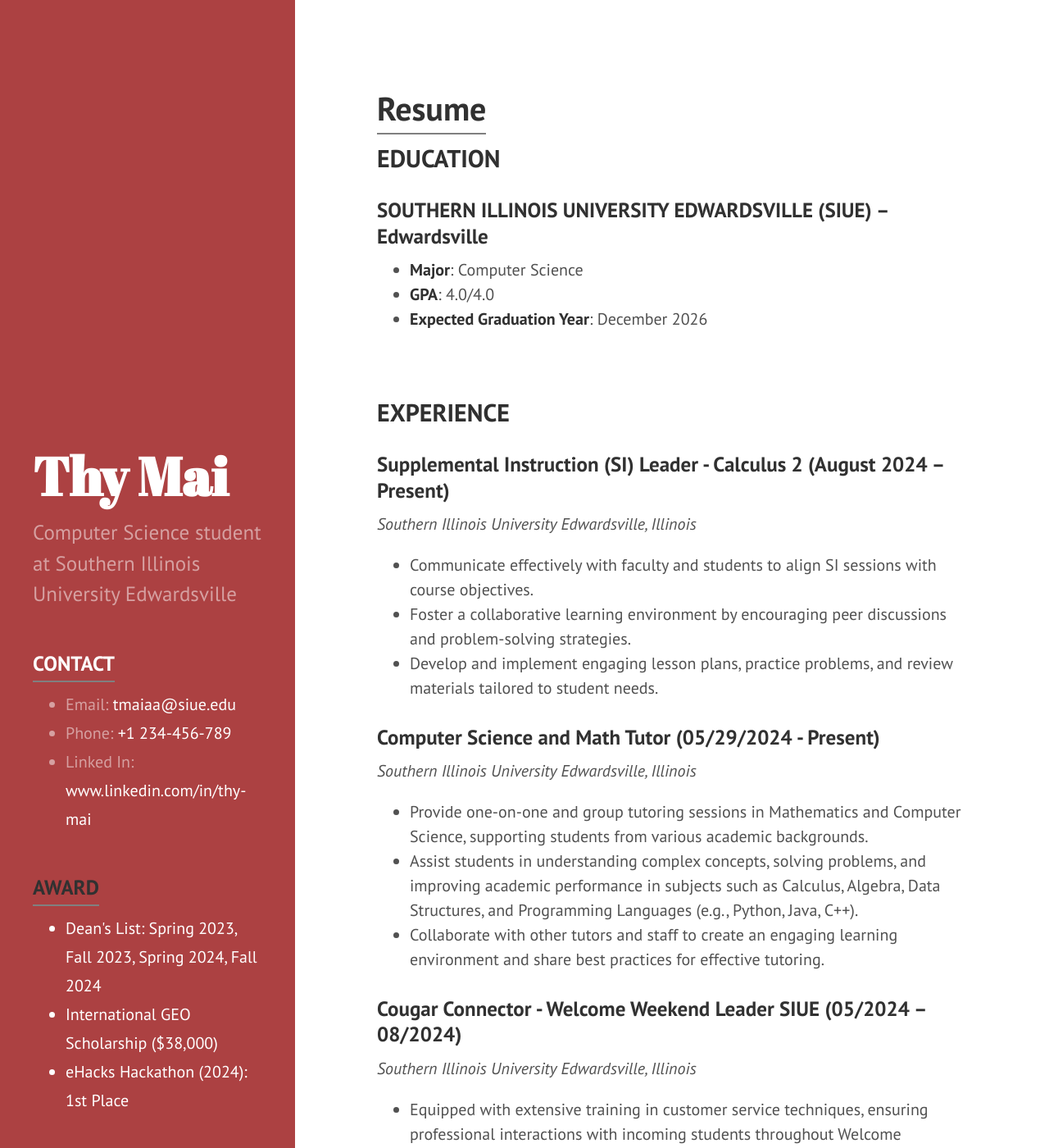
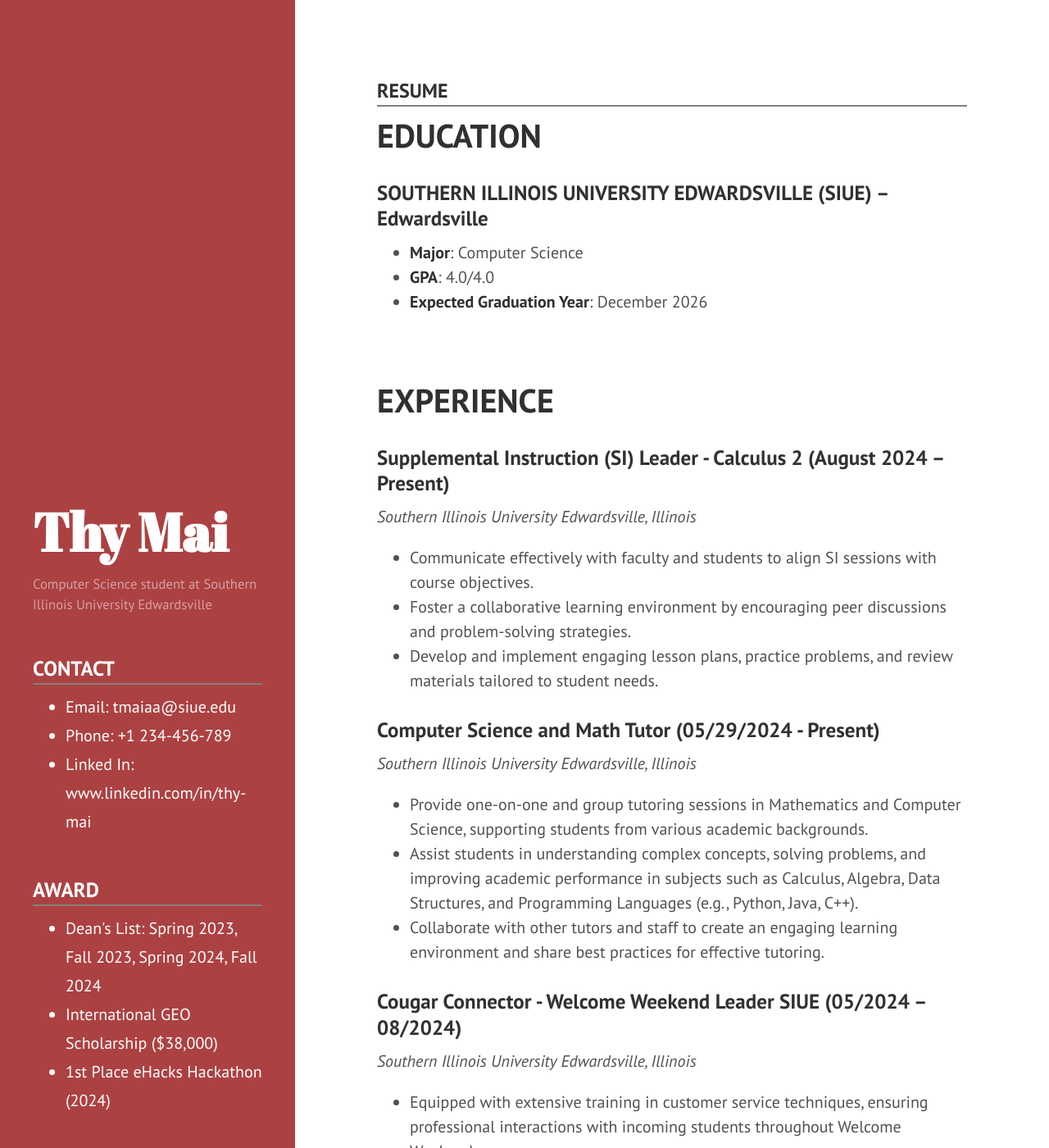
Before and after one commit to thym101/thym101.github.io, a Jekyll site: the page built from index.html, in a window 1280 px wide and 1400 px high. Shown: the whole window at 82% size. Built offline with Jekyll 4.4.1, drawn with Linux system fonts in a browser that asks for light colours; the list of posts is cut into pages by our own code.

Commit message:
Update page layout

```diff
--- a/_includes/head.html
+++ b/_includes/head.html
@@ -21,7 +21,7 @@
   <link rel="stylesheet" href="http://fonts.googleapis.com/css?family=PT+Sans:400,400italic,700|Abril+Fatface">
 
   <!-- Icons -->
-  <link rel="apple-touch-icon-precomposed" sizes="144x144" href="{{ site.baseurl }}/public/apple-touch-icon-144-precomposed.png">
+  <link rel="apple-touch-icon-precomposed" sizes="100x100" href="{{ site.baseurl }}/public/apple-touch-icon-144-precomposed.png">
                                  <link rel="shortcut icon" href="{{ site.baseurl }}/public/favicon.ico">
 
   <!-- RSS -->
--- a/_includes/sidebar.html
+++ b/_includes/sidebar.html
@@ -6,16 +6,16 @@
           {{ site.title }}
         </a>
       </h1>
-      <p class="lead">{{ site.description }}</p>
+      <p class="lead" style="font-size: smaller">{{ site.description }}</p>
     </div>
 
-    <nav class="sidebar-nav">
+    <nav class="sidebar-nav" style="color:white">
       <section class="sidebar-nav-item">
         <h3 class="bottom_line" style="color:white">CONTACT</h3>
         <ul>
           <li>Email: <a href="mailto:tmaiaa@siue.edu">tmaiaa@siue.edu</a></li>
           <li>Phone: <a href="tel:+1234456789">+1 234-456-789</a></li>
-          <li>Linked In: <a href="www.linkedin.com/in/thy-mai-66838b291">www.linkedin.com/in/thy-mai</a></li>
+          <li>Linked In: <a href="www.linkedin.com/in/thy-mai-66838b291" target="_blank">www.linkedin.com/in/thy-mai</a></li>
         </ul>
       </section>
 
@@ -25,11 +25,11 @@
       {% endcomment %}
 
       <section class="sidebar-nav-item"  style="color:white">
-        <h3 class="bottom_line">AWARD</h3>
+        <h3 class="bottom_line" style="color:white">AWARD</h3>
         <ul>
           <li>Dean's List: Spring 2023, Fall 2023, Spring 2024, Fall 2024</li>
           <li>International GEO Scholarship ($38,000)</li>
-          <li>eHacks Hackathon (2024): 1st	Place</li>
+          <li>1st Place eHacks Hackathon (2024)</li>
         </ul>
       </section>
     </nav>
--- a/_layouts/default.html
+++ b/_layouts/default.html
@@ -2,8 +2,9 @@
 <html lang="en-us">
 <style>
   .bottom_line {
-  border-bottom: 2px solid grey;  /* Thin line under the title */
-  padding-bottom: 5px;            /* Spacing between text and line */
+  border-bottom: 2px solid grey; /* Thin line under the title */
+  width: 100%;
+  padding-bottom: 2px;            /* Spacing between text and line */
   display: inline-block;          /* Prevents line from spanning full width */
 }
 </style>
--- a/index.html
+++ b/index.html
@@ -2,16 +2,16 @@
 layout: default
 title: Home
 ---
-<h1 class="bottom_line">Resume</h1>
-
+<h1 class="bottom_line" style="font-size:larger">RESUME</h1>
+<br>
 <div class="posts">
   {% for post in paginator.posts %}
   <div class="post">
-    <h2 class="post-title">
+    <h1 class="post-title theme-base-08">
       <!-- <a href="{{ post.url }}"> -->
         {{ post.title }}
       </a>
-    </h2>
+    </h1>
 
     {{ post.content }}
   </div>
```
